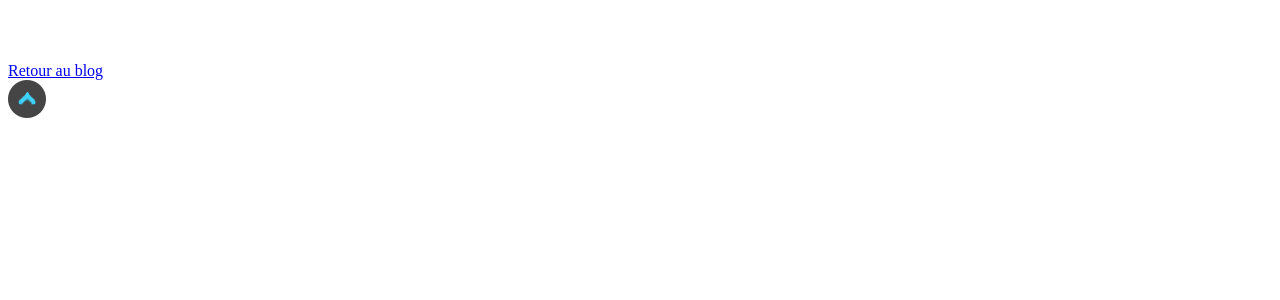
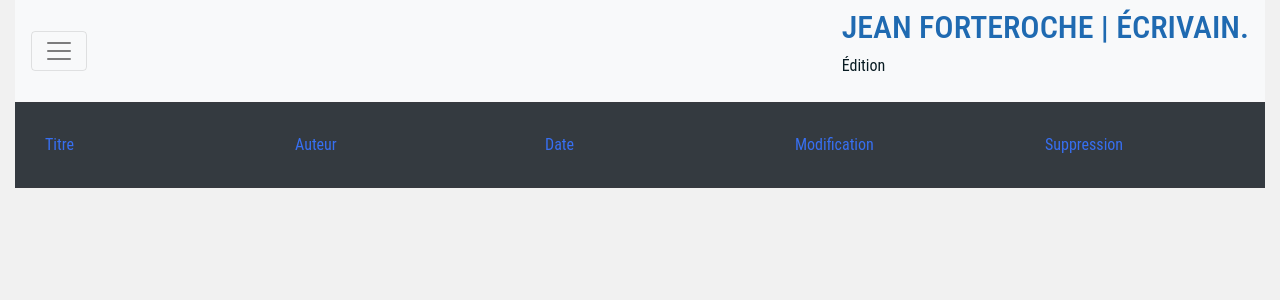
Before and after one commit to Montagne253/P4-Blog, a PHP site: page /editbillet.php in a window 1280 px wide. Shown: the top 300 px of the page. Run offline with PHP 8.4, Linux system fonts and the light colour scheme; data that the repository does not hold is empty; some libraries are stand-ins or nearby versions.

Commit message:
Reconstruction page 'editbillet.php' (style/menu/fonctions)

```diff
--- a/editbillet.php
+++ b/editbillet.php
@@ -5,15 +5,7 @@
 $bdd = new PDO('mysql:host=localhost;dbname=p4;charset=utf8', 'root', 'Dj253kolo932018');
 
 ?>
-<?php
 
-         // On récupère les 5 derniers billets
-    $req = $bdd->query('SELECT id, titre, contenu, DATE_FORMAT(date_creation, \'%d/%m/%Y à %Hh%imin%ss\') AS date_creation_fr FROM billet ORDER BY date_creation DESC');
-
-    while ($donnees = $req->fetch())
-    {
-
-?>
 
 <!DOCTYPE html>
 <html>
@@ -23,76 +15,95 @@
     <meta http-equiv="X-UA-Compatible" content="IE=edge">
     <title>Jean Laroche | Écrivain</title>
     <meta name="viewport" content="width=device-width, initial-scale=1">
+    <link rel="stylesheet" href="https://stackpath.bootstrapcdn.com/bootstrap/4.2.1/css/bootstrap.min.css" integrity="sha384-GJzZqFGwb1QTTN6wy59ffF1BuGJpLSa9DkKMp0DgiMDm4iYMj70gZWKYbI706tWS" crossorigin="anonymous">
     <link href="projet4.css" rel="stylesheet" />
-    <link href="style.css" rel="stylesheet" />
+
 
 </head>
 <body>
-<header class="header">
-        <div class="header__element">
-        <div class="title">
-        <h2 style="text-align: center">Mes billets</h2>
+<header >
+    <div class="container-fluid">
+            <div class="pos-f-t">
+                <div class="collapse" id="navbarToggleExternalContent">
+                <a class="navbar-brand" href="connexion.php">Admin</a>
+                </div>
+                <div class="collapse" id="navbarToggleExternalContent">
+                <a class="navbar-brand" href="billet.php">Mes billets</a>
+                </div>
+                <nav class="navbar navbar-light bg-light">
+                    <button class="navbar-toggler" type="button" data-toggle="collapse" data-target="#navbarToggleExternalContent" aria-controls="navbarToggleExternalContent" aria-expanded="false" aria-label="Toggle navigation">
+                    <span class="navbar-toggler-icon"></span>
+                    </button>
+                    <div class="title">
+                        <h2>JEAN FORTEROCHE | ÉCRIVAIN.</h2>
+                        <p>Édition</p>
+                    </div>
+                </nav>
+            </div>
+    </div>
+</header>
 
-        </div>
-            <nav class="navigation">
-                <ul class="navigation__menu--header">
-                        <li class="navigation__menu__id--header">
-                            <a class="navigation__link" href="index.php">Accueil</a>
-                        </li>
-                        <li class="navigation__menu__id--header">
-                            <a class="navigation__link" href="billet.php">Billets</a>
-                        </li>
-                        <li class="navigation__menu__id--header">
-                            <a class="navigation__link" href="profil.php">Éditer</a>
-                        </li>
-                </ul>
-            </nav>
-        </div>
-</header>
-<br>
-<br>
-<br>
-<br>
-<br>
-<br>
-<br>
-<div class="news">
-              <h3>
+<?php
 
-                  <?php echo htmlspecialchars($donnees['titre']); ?>
-                  <em>le <?php echo $donnees['date_creation_fr']; ?></em>
-              </h3>
+         // On récupère les 5 derniers billets
+    $req = $bdd->query('SELECT id, auteur, titre, contenu, DATE_FORMAT(date_creation, \'%d/%m/%Y à %Hh%imin%ss\') AS date_creation_fr FROM billet ORDER BY date_creation DESC');
 
-              <p>
-              <?php
-              // On affiche le contenu du billet
-              echo nl2br(htmlspecialchars($donnees['contenu']));
-              ?>
 
-              <br />
-              <em><a href="edit.php?billet=<?php echo $donnees['id']; ?>">Modifier</a></em>
-              <br />
-              <em><a href="edit.php?billet=<?php echo $donnees['id']; ?>">Supprimer</a></em>
-              <br />
-              <em><a href="deleteComment.php?billet=<?php echo $donnees['id']; ?>">Modérer | Supprimmer commentaires</a></em>
-              </p>
-</div>
+
+
+
+?>
+
+
+<div class="container-fluid">
+
+
+<table class="table table-hover table-dark">
+<thead>
+<tr class="header_tab">
+        <td scope="col" class="titre">Titre</td>
+        <td scope="col" class="auteur">Auteur</td>
+        <td scope="col" class="date">Date</td>
+        <td scope="col" class="modif">Modification</td>
+        <td scope="col" class="supp">Suppression</td>
+</tr>
+</thead>
+  <tbody>
+
+<?php
+
+while ($donnees = $req->fetch())
+
+{
+?>
+    <tr class="btn_modif">
+        <td scope="row"><?php echo htmlspecialchars($donnees['titre']); ?></td>
+        <td><?php echo $donnees['auteur']; ?></td>
+        <td><?php echo $donnees['date_creation_fr']; ?></td>
+        <td>
+            <a class="btn btn-primary_nav" href="edit.php?billet=<?php echo $donnees['id']; ?>">Modifier</a>
+        </td>
+        <td>
+            <a class="btn btn-primary_nav" href="delete.php?billet=<?php echo $donnees['id']; ?>">Supprimer</a>
+        </td>
+    </tr>
+  </tbody>
+
 <?php
     } // Fin de la boucle des billets
 
-    $req->closeCursor();
+
 ?>
 
-          <br>
-          <br>
-          <br>
-
-<a class="navigation__link__1" href="blog.php">Retour au blog</a>
-
-<div id="scrollUp">
-<a class="top" href="#top"><img  class="scrollUp" src="img/to_top.png"/></a>
 </div>
 
+
+
+
 <script src="to-top.js"></script>
+
+<script src="https://code.jquery.com/jquery-3.3.1.slim.min.js" integrity="sha384-q8i/X+965DzO0rT7abK41JStQIAqVgRVzpbzo5smXKp4YfRvH+8abtTE1Pi6jizo" crossorigin="anonymous"></script>
+<script src="https://cdnjs.cloudflare.com/ajax/libs/popper.js/1.14.6/umd/popper.min.js" integrity="sha384-wHAiFfRlMFy6i5SRaxvfOCifBUQy1xHdJ/yoi7FRNXMRBu5WHdZYu1hA6ZOblgut" crossorigin="anonymous"></script>
+<script src="https://stackpath.bootstrapcdn.com/bootstrap/4.2.1/js/bootstrap.min.js" integrity="sha384-B0UglyR+jN6CkvvICOB2joaf5I4l3gm9GU6Hc1og6Ls7i6U/mkkaduKaBhlAXv9k" crossorigin="anonymous"></script>
 </body>
 </html>
```
